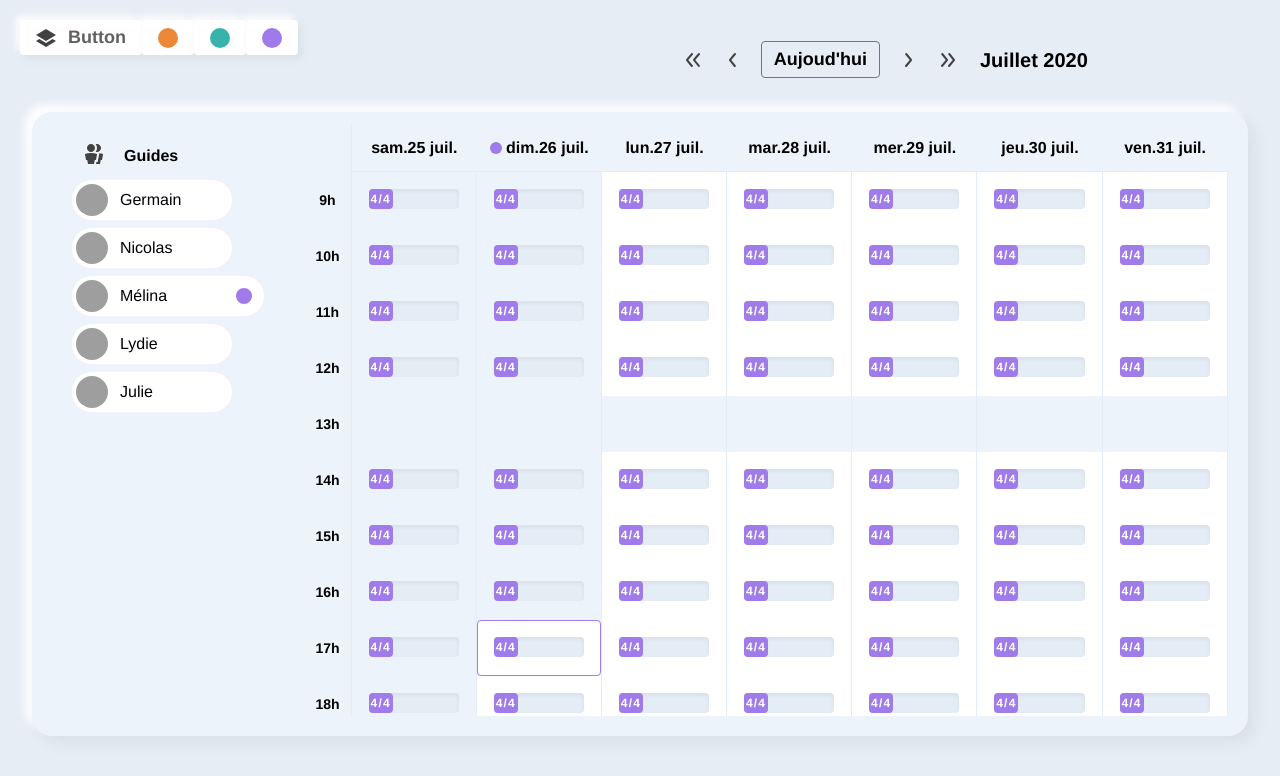
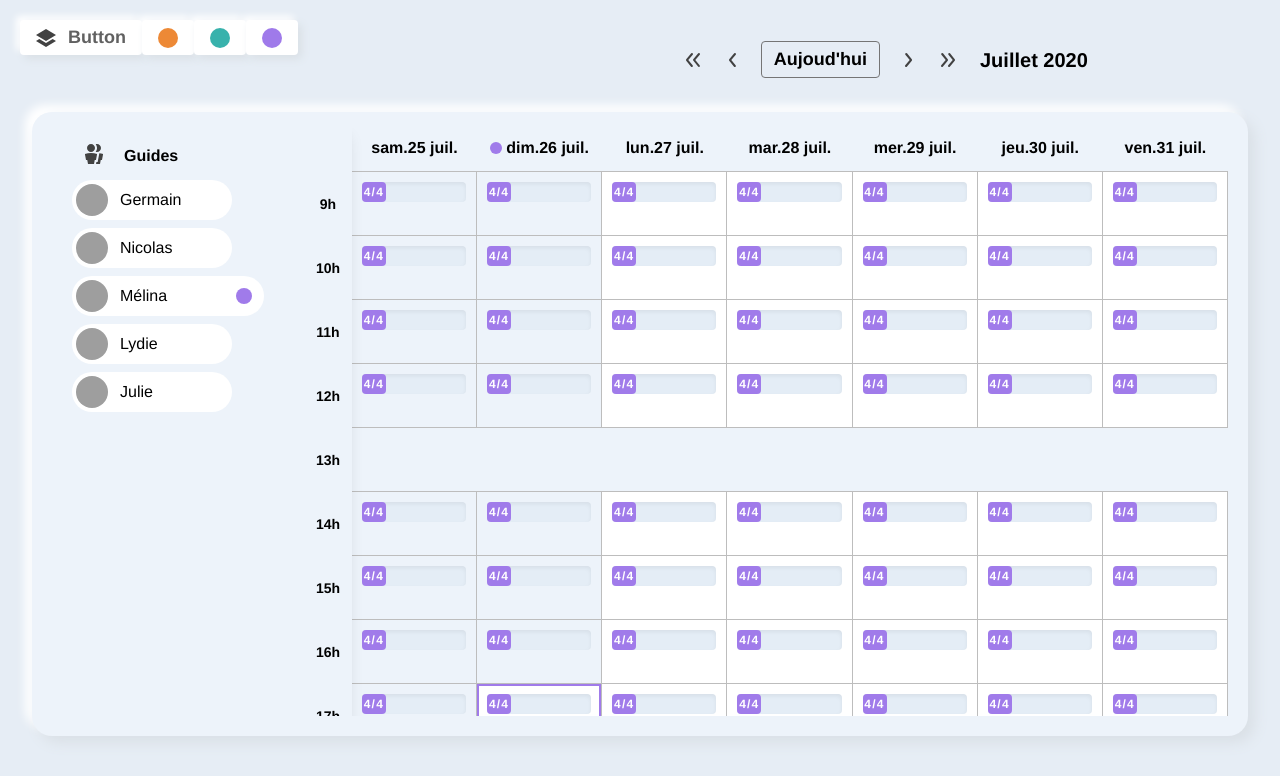
Before and after one commit to germsb/calandar-app, a Vue app: page / in a window 1280 px wide. Shown: the top 776 px of the page. Built offline with nearby package versions, Linux system fonts and the light colour scheme; grey boxes are pictures that could not be loaded.

Commit message:
calandar cell height fix

```diff
--- a/src/components/Calandar.vue
+++ b/src/components/Calandar.vue
@@ -4,49 +4,51 @@
       id="calandarElem"
       class="min-h-full min-w-full overflow-y-auto overflow-x-hidden flex"
     >
+      <!-- sticky left bar heure vertical  -->
       <div class="w-12 min-h-full h-full sticky flex-shrink-0 left-0 z-20">
-        <div class="flex flex-col min-h-full border-r">
+        <div class="flex flex-col min-h-full shadow-lg">
           <div class="h-12 bg-gray-100 sticky top-0"></div>
           <div
             v-for="i in getHourArray"
             :key="i"
-            class="min-h-14 flex-grow bg-gray-100 flex items-center justify-center font-bold text-sm"
+            class="min-h-16 flex-grow bg-gray-100 flex items-center justify-center font-bold text-sm"
           >
             {{ i }}h
           </div>
         </div>
       </div>
+      <!-- cellule container -->
       <div
         id="date-container"
-        class="flex flex-grow min-w-full overflow-x-hidden transform"
+        class="flex flex-grow min-w-full transform"
         :class="animateWeek"
       >
+        <!-- day container -->
         <div
           v-for="(date, i) in dateArray"
           :key="date + 'f'"
           :id="date"
           class="flex-shrink-0 min-h-full h-full"
-          :style="`width: max(calc((100% - 3rem) / 7), 120px);`"
+          :style="`width: max(calc((100% - 2.99rem) / 7), 120px);`"
         >
-          <div class="flex flex-col min-h-full">
+          <div class="flex flex-col min-h-full h-full">
+            <!-- sticky top date -->
             <div
-              class="h-12 sticky top-0 flex justify-center border-b items-center px-2 bg-gray-100 font-bold text-base"
+              class="h-12 min-h-12 sticky top-0 flex justify-center border-b border-gray-400 items-center px-2 bg-gray-100 font-bold text-base"
             >
               <div v-if="ifSameDay(date, selectedDate)" class="mr-1 rounded-full w-3 h-3 bg-primary "></div>
               {{ formatDate(date) }}
 
             </div>
-            <div class="flex flex-col flex-grow border-r">
+            <!-- cellule -->
             <div
-                v-for="i in getHourArray"
-                :key="i"
-                class="min-h-14 flex-grow flex"
+              v-for="hour in getHourArray"
+              :key="hour"
+              class="border-gray-400 flex-1 min-h-16"
+              :class="`${isOffHour(hour) ? ' border-b' : 'border-b border-r'}`"
             >
-                <div
-                  v-if="!isOffHour(i)"
-                  :class="[isPastHour(date, i)]"
-                  class="flex-grow p-4 font-bold text-gray-600 text-sm cursor-pointer"
-                >
+              <!-- cellule active -->
+              <div v-if="!isOffHour(hour)" class="h-full min-h-full flex flex-col cursor-pointer border-2 p-2" :class="isPastHour(date, hour)">
                 <div class="w-full h-5 rounded bg-gray-300 shadow-inner">
                   <div
                     class="w-6 h-5 rounded bg-primary text-xs text-white font-bold tracking-widest flex justify-center items-center"
@@ -55,7 +57,8 @@
                   </div>
                 </div>
               </div>
-              </div>
+              <!-- cellule off -->
+              <div v-else class="flex-1 border-2 border-gray-100"></div>
             </div>
           </div>
         </div>
@@ -287,14 +290,14 @@ export default {
       if (isToday(date)) {
         const localHour = getHours(Date.now());
         return localHour > hour
-          ? "bg-gray-100 border border-dashed border-gray-100 hover:border-gray-400"
+          ? "bg-gray-100 border-dashed border-gray-100 hover:border-gray-400"
           : localHour === hour
-          ? "bg-white border border-primary rounded"
-          : "bg-white border border-dashed border-white hover:border-primary";
+          ? "bg-white border-primary"
+          : "bg-white border-dashed border-white hover:border-primary";
       } else {
         return isPast(date)
-          ? "bg-gray-100 border border-dashed border-gray-100 hover:border-gray-400"
-          : "bg-white border border-dashed border-white hover:border-primary";
+          ? "bg-gray-100 border-dashed border-gray-100 hover:border-gray-400"
+          : "bg-white border-dashed border-white hover:border-primary";
       }
     }
     function isOffHour(hour) {
--- a/tailwind.config.js
+++ b/tailwind.config.js
@@ -6,7 +6,9 @@ module.exports = {
         julie: ["Caveat", "cursive"],
       },
       minHeight: {
+        "16": "4rem",
         "14": "3.5rem",
+        "12": "3rem"
       },
       boxShadow: {
         neuro1: "7px 7px 14px #dae0e6, -7px -7px 10px #ffffff",
@@ -40,6 +42,9 @@ module.exports = {
     backgroundColor: ["responsive", "hover", "focus", "group-hover"],
     visibility: ["responsive", "group-hover"],
     zIndex: ["responsive", "hover"],
+    borderStyle: ['responsive', 'hover'],
+    borderWidth: ['responsive', 'hover'],
+
   },
   corePlugins: {
     container: false,
```
Lines whose indentation alone changed are shown as unchanged.
